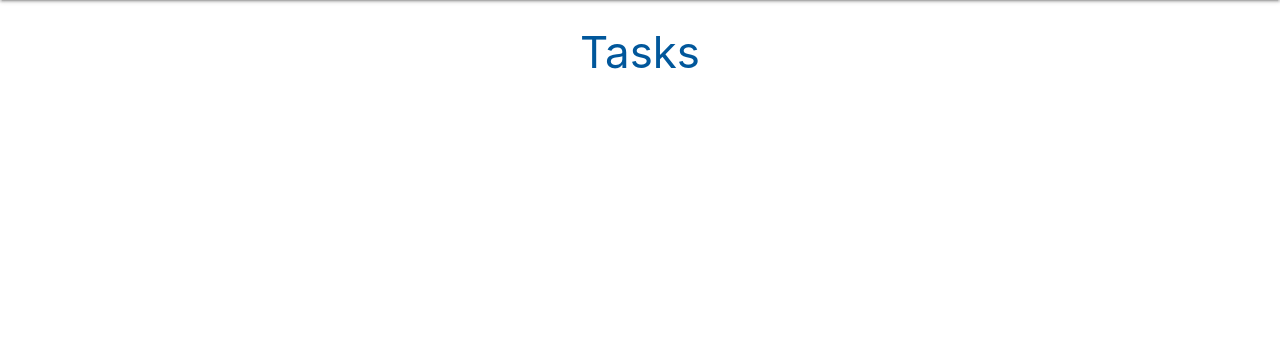
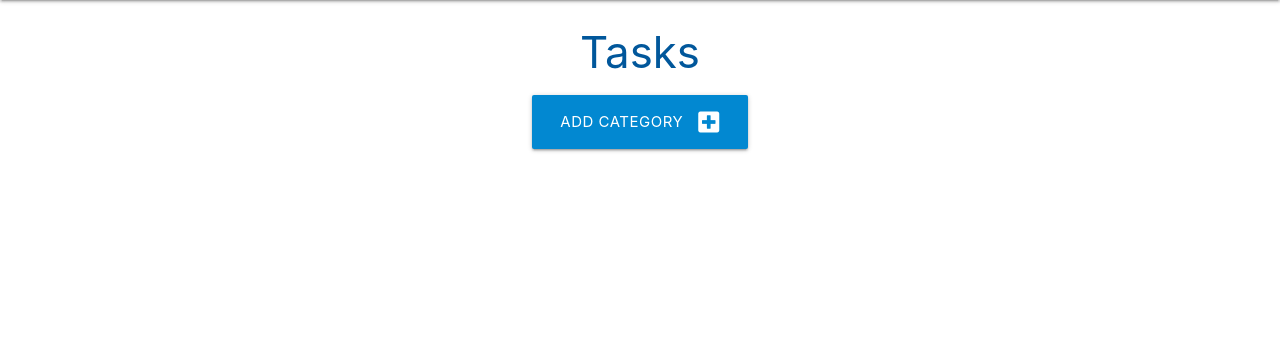
Before and after one commit to ccp84/taskmanager, a Flask app: page / in a window 1280 px wide. Shown: the part 64-420 px from the top of the page. Run offline with Flask 2, Linux system fonts and the light colour scheme; parts of the project's set-up code (start-up, migrations or seed data) failed here and were passed over.

Commit message:
py>add route for add tasks

```diff
--- a/taskmanager/routes.py
+++ b/taskmanager/routes.py
@@ -37,3 +37,20 @@ def edit_category(category_id):
 @app.route("/delete_category/<int:category_id>", methods=["GET", "POST"])
 def delete_category(category_id):
     category = Category.query.get_or_404(category_id)
+
+
+@app.task("/add_task", methods=["GET", "POST"])
+def add_task():
+    categories = list(Category.query.order_by(Category.category_name).all())
+    if request.method == "POST":
+        task = Task(
+            task_name=request.form.get("task_name"),
+            task_description=request.form.get("task_description"),
+            is_urgent=request.form.get("is_urgent"),
+            due_date=bool(True if request.form.get("due_date") else False),
+            category_id=request.form.get("category_id")
+        )
+        db.session.add(task)
+        db.session.commit()
+        return redirect(url_for("home"))
+    return render_template("add_task.html", categories=categories)
--- a/taskmanager/templates/base.html
+++ b/taskmanager/templates/base.html
@@ -24,7 +24,7 @@
             <a href="#" data-target="mobile-demo" class="sidenav-trigger"><i class="fas fa-bars"></i></a>
             <ul class="right hide-on-med-and-down">
                 <li><a href="{{ url_for('home') }}">Home</a></li>
-                <li><a href="">New Task</a></li>
+                <li><a href="{{ url_for('add_task') }}">New Task</a></li>
                 <li><a href="{{ url_for('categories') }}">Categories</a></li>
             </ul>
             </div>
@@ -33,7 +33,7 @@
         <!-- mobile sidenav -->
         <ul class="sidenav" id="mobile-demo">
             <li><a href="{{ url_for('home') }}">Home</a></li>
-            <li><a href="">New Task</a></li>
+            <li><a href="{{ url_for('add_task') }}">New Task</a></li>
             <li><a href="{{ url_for('categories') }}">Categories</a></li>
         </ul>
     </header>
--- a/taskmanager/templates/tasks.html
+++ b/taskmanager/templates/tasks.html
@@ -3,4 +3,12 @@
 
 <h3 class="light-blue-text text-darken-4 center-align">Tasks</h3>
 
+<div class="row">
+    <div class="col s12 center-align">
+        <a href="{{ url_for('add_task') }}" class="btn-large light-blue darken-2">
+            Add Category <i class="fas fa-plus-square right"></i>
+        </a>
+    </div>
+</div>
+
 {% endblock %}
```
